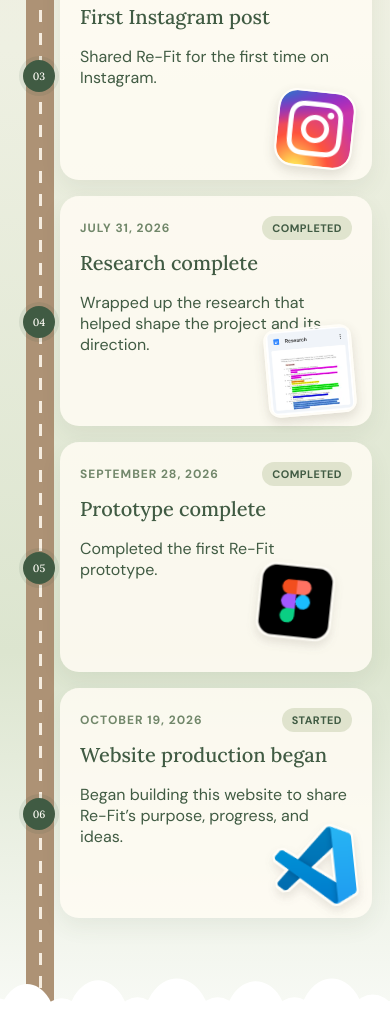
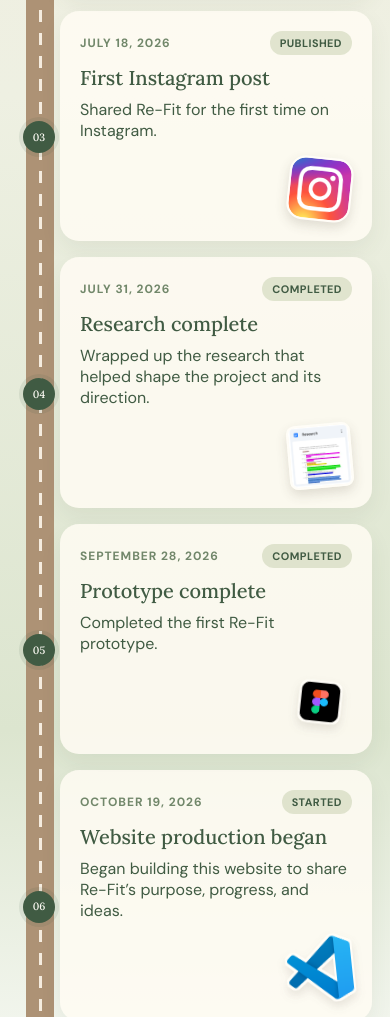
Before and after one commit to lambjam/Re-fit, a website: page index.html in a window 390 px wide. Shown: the part 7664-8681 px from the top of the page. Drawn offline with Linux system fonts and the light colour scheme.

Commit message:
WE WILL WORK

```diff
--- a/index.html
+++ b/index.html
@@ -9,7 +9,7 @@
   <link rel="preconnect" href="https://fonts.googleapis.com">
   <link rel="preconnect" href="https://fonts.gstatic.com" crossorigin>
   <link href="https://fonts.googleapis.com/css2?family=DM+Sans:wght@400;500;600;700&family=Lora:wght@400;500;600&display=swap" rel="stylesheet">
-  <link rel="stylesheet" href="styles.css?v=20261020-cloud-logo-centered">
+  <link rel="stylesheet" href="styles.css?v=20261020-mobile-stickers-svg-heart">
 </head>
 <body>
   <main class="story" id="story">
@@ -371,7 +371,7 @@
             <p>Scan several clothing pieces in one video to make building a digital wardrobe quicker and simpler.</p>
           </article>
           <article class="future-vision-card">
-            <span class="future-vision-icon" aria-hidden="true">❤</span>
+            <span class="future-vision-icon" aria-hidden="true"><svg viewBox="0 0 24 24"><path d="M12 21 3.5 12.7C-2 7.3 5.9-.8 12 5.5 18.1-.8 26 7.3 20.5 12.7Z"/></svg></span>
             <h4>Sustainability Pet</h4>
             <p>Keep a sustainability pet growing with streaks for scanning clothes and logging outfits. In the future, Re-Fit could also help people resell pieces as another way to keep them in use.</p>
           </article>
--- a/styles.css
+++ b/styles.css
@@ -146,6 +146,7 @@ body.nav-open .site-drawer { transform:translateX(0); visibility:visible; }
 .future-vision-grid { display:grid; grid-template-columns:repeat(3,minmax(0,1fr)); gap:18px; text-align:left; }
 .future-vision-card { min-height:220px; padding:24px; border-radius:24px; background:rgba(255,252,244,.72); box-shadow:0 10px 24px rgba(64,50,47,.07); }
 .future-vision-icon { width:38px; height:38px; display:grid; place-items:center; margin-bottom:16px; border-radius:13px; color:#405b43; background:rgba(182,196,156,.48); font-size:1.15rem; }
+.future-vision-icon svg { display:block; width:21px; height:21px; fill:currentColor; }
 .future-vision-card h4 { margin:0; color:#405b43; font:500 1.2rem/1.3 "Lora",Georgia,serif; }
 .future-vision-card p { margin:9px 0 0; color:#59694f; font-size:.94rem; line-height:1.65; }
 .vision-keep-scrolling { margin-top:38px; }
@@ -315,12 +316,8 @@ body.nav-open .site-drawer { transform:translateX(0); visibility:visible; }
   .journey-marker::before { width:32px; height:32px; font-size:.66rem; }
   .journey-item:nth-child(n) .journey-card { grid-column:2; align-self:center; margin:0; padding:20px; border-radius:19px; }
   .journey-item:first-child .journey-card, .journey-survey-item .journey-card, .journey-instagram-item .journey-card, .journey-research-complete .journey-card, .journey-prototype-complete .journey-card, .journey-website-item .journey-card { justify-self:stretch; width:100%; min-height:230px; }
-  .journey-doggo-sticker { right:34px; bottom:12px; width:86px; }
-  .journey-form-sticker { right:18px; bottom:12px; width:78px; }
-  .journey-instagram-sticker { right:18px; bottom:12px; width:78px; }
-  .journey-research-sticker { right:18px; bottom:12px; width:88px; }
-  .journey-figma-sticker { right:18px; bottom:12px; width:117px; }
-  .journey-vscode-sticker { right:18px; bottom:12px; width:78px; }
+  .journey-card > p:not(.journey-stage) { margin:8px 0 0; }
+  .journey-card > :is(.journey-doggo-sticker, .journey-form-sticker, .journey-instagram-sticker, .journey-research-sticker, .journey-figma-sticker, .journey-vscode-sticker) { position:relative; display:block; inset:auto; width:64px; height:auto; max-height:76px; object-fit:contain; margin:16px 0 0 auto; }
   .journey-finish { height:170px; background:linear-gradient(to bottom,transparent 0 40%,#fff 40% 100%); }
   .journey-finish-clouds { left:50%; width:100vw; height:170px; transform:translateX(-50%); }
   .journey-finish-logo { width:min(300px,68vw); }
```
